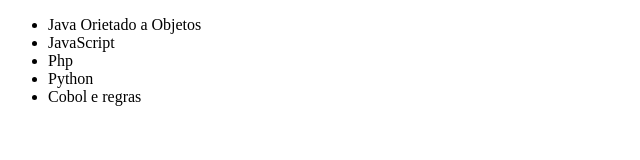
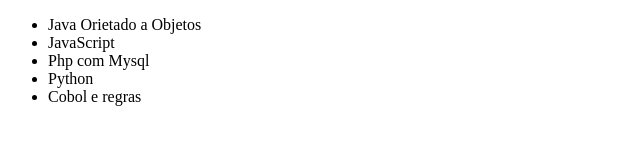
Before and after one commit to Sandro0330/CursoGitAlura, a plain HTML site: page index.html in a window 1280 px wide. Shown: the full height of the page, 0-640 px from the left. Drawn offline with Linux system fonts and the light colour scheme.

Commit message:
Alterando curso de Php

```diff
--- a/index.html
+++ b/index.html
@@ -9,7 +9,7 @@
 		<ul>
 			<li>Java Orietado a Objetos</li>
 			<li>JavaScript</li>
-			<li>Php</li>
+			<li>Php com Mysql </li>
 			<li>Python</li>
 			<li>Cobol e regras</li>
 		</ul>
```
